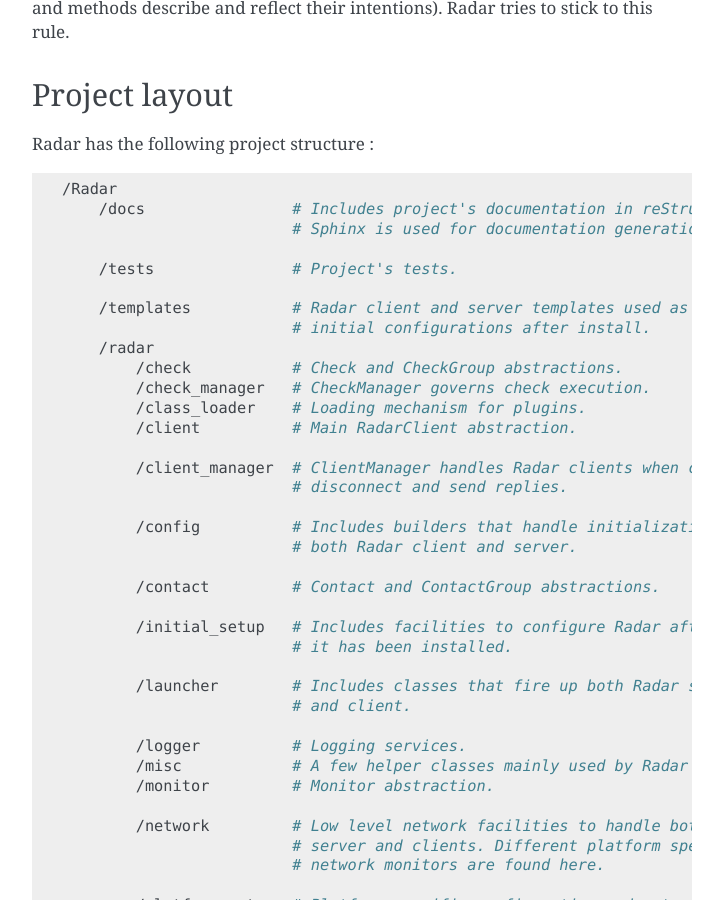
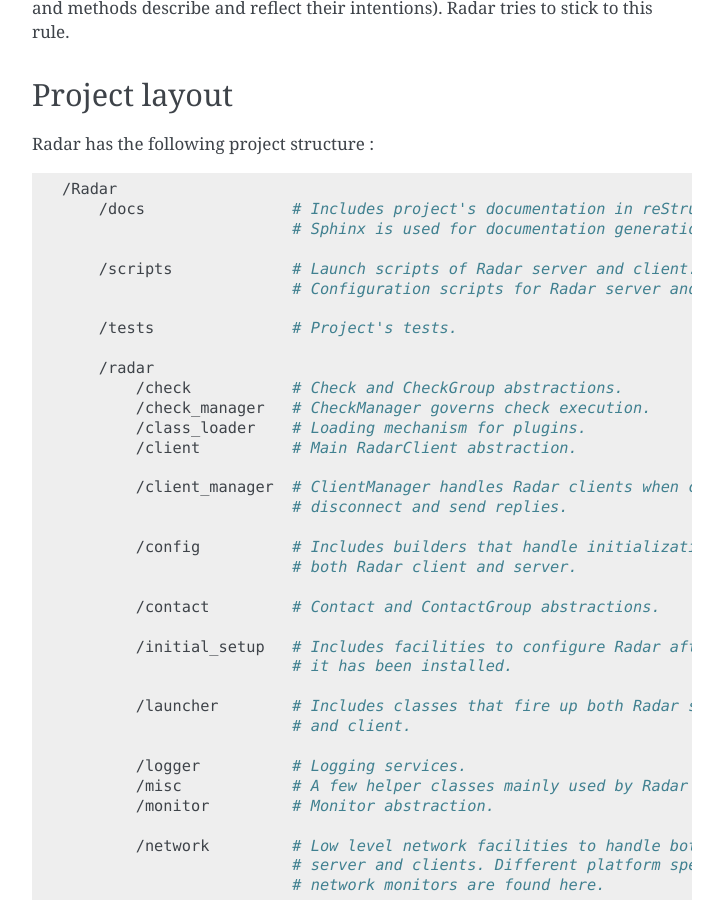
Before and after one commit to lliendo/Radar, a Sphinx documentation site: the page built from docs/internals.rst, in a window 1280 px wide and 900 px high, scrolled down 866 px. Shown: the whole window, without its empty margins (388-1111 px from the left). Built offline with Sphinx 7.4.7, drawn with Linux system fonts in a browser that asks for light colours.

Commit message:
- Updated documentation.

```diff
--- a/docs/internals.rst
+++ b/docs/internals.rst
@@ -53,10 +53,11 @@
         /docs                # Includes project's documentation in reStructuredText.
                              # Sphinx is used for documentation generation.
 
+        /scripts             # Launch scripts of Radar server and client.
+                             # Configuration scripts for Radar server and client.
+
         /tests               # Project's tests.
 
-        /templates           # Radar client and server templates used as
-                             # initial configurations after install.
         /radar
             /check           # Check and CheckGroup abstractions.
             /check_manager   # CheckManager governs check execution.
```
